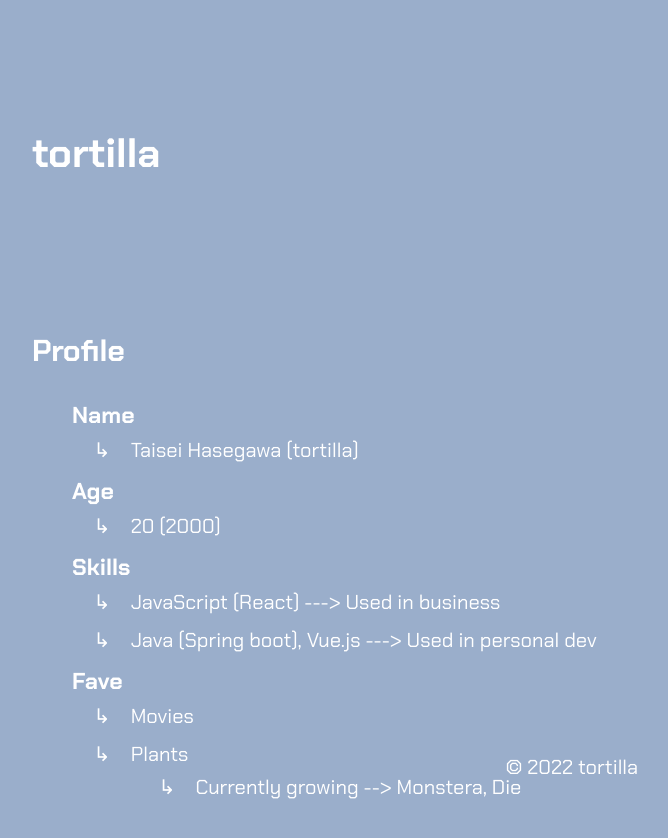
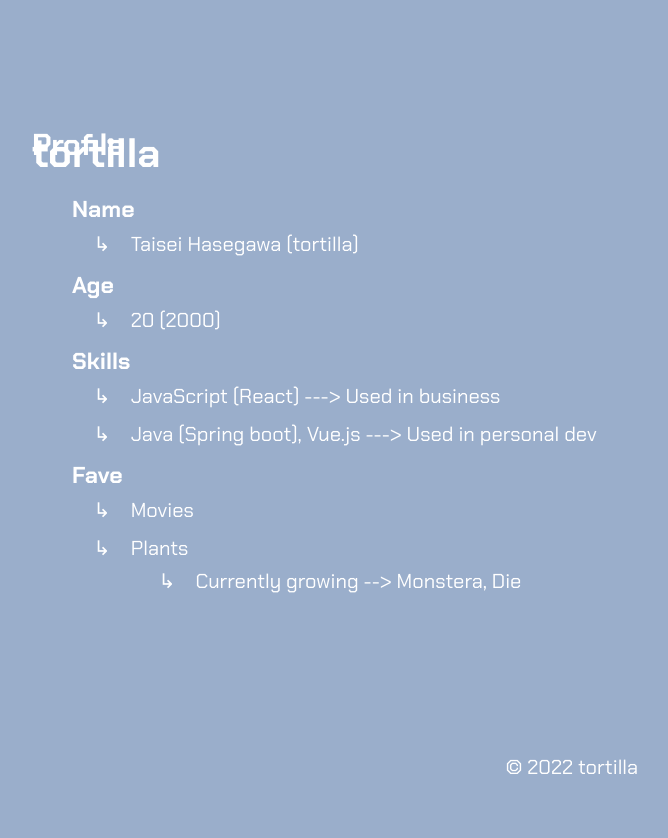
Before and after one commit to taco-tortilla/tortilla-site, a React (Create React App) app: page /tortilla-site/profile in a window 1280 px wide. Shown: the top 838 px of the page, without its empty margins (68-736 px from the left). After the commit the page ends 800 px from the top, so only its background shows below. Built offline with nearby package versions, Linux system fonts and the light colour scheme.

Commit message:
update : Fine-tuning

```diff
--- a/src/components/Header.module.scss
+++ b/src/components/Header.module.scss
@@ -2,6 +2,9 @@ $tablet: 960px;
 $sp: 520px;
 
 .wrapper {
+  position: fixed;
+  top: 0;
+  width: 100%;
   padding-top: 100px;
   padding-left: 100px;
   padding-right: 100px;
--- a/src/pages/Home.module.scss
+++ b/src/pages/Home.module.scss
@@ -19,11 +19,11 @@ $sp: 520px;
   }
 }
 
-header {
-  position: fixed;
-  top: 0;
-  width: 100%;
-}
+// header {
+//   position: fixed;
+//   top: 0;
+//   width: 100%;
+// }
 
 .container {
   display: flex;
@@ -101,7 +101,7 @@ header {
     @media screen and (max-width: $sp) {
       width: 15rem;
       font-size: 1.5rem;
-      margin: 5px;
+      margin: 0;
     }
   }
   ul {
@@ -112,7 +112,8 @@ header {
     }
     @media screen and (max-width: $sp) {
       line-height: 1.2rem;
-      padding: 1rem;
+      padding: 0.5rem;
+      margin: 0;
     }
     li {
       font-size: 2.3rem;
--- a/src/pages/Profile.module.scss
+++ b/src/pages/Profile.module.scss
@@ -2,9 +2,10 @@ $tablet: 960px;
 $sp: 520px;
 
 .wrapper {
+  height: 100%;
   display: flex;
   flex-flow: column;
-  min-height: 100vh;
+  justify-content: center;
   animation: fadeIn 1s ease-in-out 0s 1 normal;
   -webkit-animation: fadeIn 1s ease-in-out 0s 1 normal;
   @keyframes fadeIn {
@@ -18,8 +19,8 @@ $sp: 520px;
 }
 
 .container {
-  flex: 1;
-  padding: 100px;
+  overflow: auto;
+  height: 80%;
   padding: 100px;
   h2 {
     @media screen and (max-width: $tablet) {
@@ -35,6 +36,8 @@ $sp: 520px;
   }
   @media screen and (max-width: $sp) {
     padding: 2rem;
+    padding-top: 0;
+    padding-bottom: 0;
   }
   ul {
     list-style-type: none;
```
